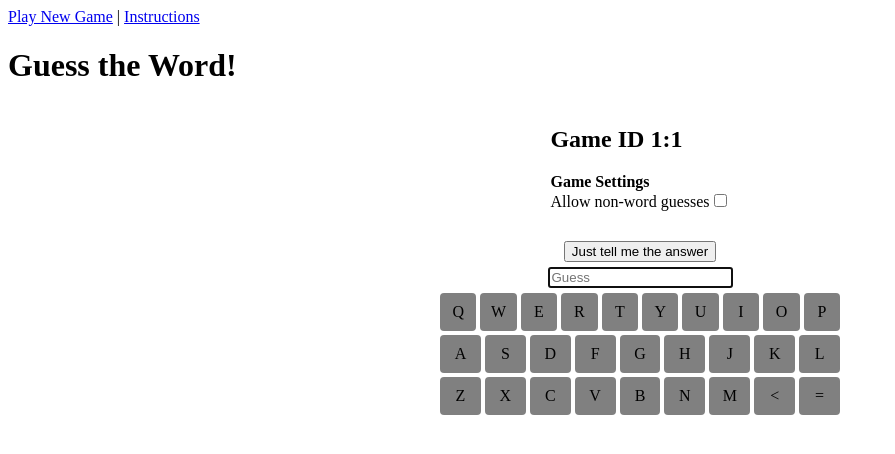
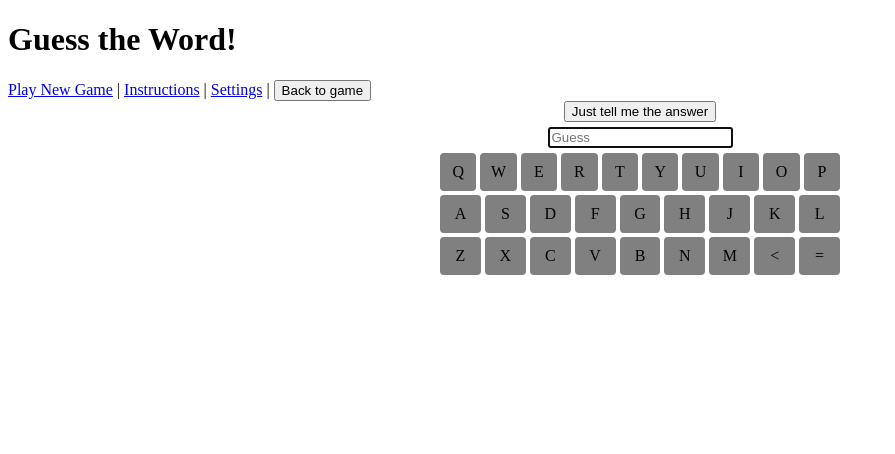
Before and after one commit to nbgraham/word-guessing, a React (Create React App) app: page /play/1/1 in a window 1280 px wide. Shown: the top 454 px of the page, without its empty margins (0-895 px from the left). Built offline with nearby package versions, Linux system fonts and the light colour scheme.

Commit message:
pull out settings page

```diff
--- a/src/App.tsx
+++ b/src/App.tsx
@@ -1,18 +1,24 @@
 import React from "react";
 import { Routes, Route, Link, Navigate, useNavigate } from "react-router-dom";
 import { Play, PlayNew } from "./play";
+import { Settings } from "./settings";
 
 const App: React.FC = () => {
+  const navigate = useNavigate();
+
   return (
     <div className="App">
+      <h1>Guess the Word!</h1>
       <nav>
-        <Link to="/play/new">Play New Game</Link>&nbsp;|&nbsp;
-        <Link to="/instructions">Instructions</Link>
+        <Link to="/play/new">Play New Game</Link> |&nbsp;
+        <Link to="/instructions">Instructions</Link> |&nbsp;
+        <Link to="/settings">Settings</Link> |&nbsp;
+        <button onClick={() => navigate(-1)}>Back to game</button>
       </nav>
-      <h1>Guess the Word!</h1>
       <Routes>
         <Route path="/" element={<Navigate replace to="/play/new" />} />
         <Route path="instructions" element={<Instructions />} />
+        <Route path="settings" element={<Settings />} />
         <Route path="play/new" element={<PlayNew />} />
         <Route path="play/:wordBankId/:answerId" element={<Play />} />
       </Routes>
@@ -21,8 +27,6 @@ const App: React.FC = () => {
 };
 
 const Instructions: React.FC = () => {
-  const navigate = useNavigate();
-
   return (
     <div>
       Guess the 5-letter word! <br />
@@ -32,7 +36,6 @@ const Instructions: React.FC = () => {
         <li>Yellow means the letter is in the word, but not in that spot</li>
         <li>No color means the letter is not in the word</li>
       </ul>
-      <button onClick={() => navigate(-1)}>Back to game</button>
     </div>
   );
 };
--- a/src/play.tsx
+++ b/src/play.tsx
@@ -8,15 +8,14 @@ import React, {
   useState,
 } from "react";
 import { unique } from "./array";
-import { Observable, useObservable } from "./observable";
+import { useObservable } from "./observable";
 import { isAWord, useAnswer, useNewAnswer } from "./words";
 import { Navigate, useParams } from "react-router-dom";
+import { $allowNonWordGuesses } from "./settings";
 
 const SIZE = 5;
 const BACKSPACE = "<";
 const SUBMIT = "=";
-
-const $allowNonWordGuesses = new Observable(false);
 
 export const PlayNew: React.FC = () => {
   const answer = useNewAnswer();
@@ -38,8 +37,6 @@ export const Play: React.FC = () => {
   );
   const answer = useAnswer(answerObject);
 
-  const [allowNonWordGuesses, setAllowNonWordGuesses] =
-    useObservable($allowNonWordGuesses);
 
   return (
     <div
@@ -50,37 +47,7 @@ export const Play: React.FC = () => {
         gap: 30,
       }}
     >
-      <div>
-        <h2>
-          Game ID {wordBankId}:{answerId}
-        </h2>
-        <strong>Game Settings</strong>
-        <Checkbox
-          label="Allow non-word guesses"
-          checked={allowNonWordGuesses}
-          onChange={setAllowNonWordGuesses}
-        />
-      </div>
-
       {answer && <Game key={answer} answer={answer} />}
-    </div>
-  );
-};
-
-const Checkbox: React.FC<{
-  label: string;
-  checked: boolean;
-  onChange: (checked: boolean) => void;
-}> = ({ label, checked, onChange }) => {
-  const toggle = () => onChange(!checked);
-  return (
-    <div>
-      <label onClick={toggle}>{label}</label>
-      <input
-        type="checkbox"
-        checked={checked}
-        onChange={(event) => onChange(event.target.checked)}
-      />
     </div>
   );
 };
@@ -135,11 +102,13 @@ const Game: React.FC<{
         gap: 5,
       }}
     >
-      <div>
-        <button onClick={() => handleSubmitGuess(answer)}>
-          Just tell me the answer
-        </button>
-      </div>
+      {!won && (
+        <div>
+          <button onClick={() => handleSubmitGuess(answer)}>
+            Just tell me the answer
+          </button>
+        </div>
+      )}
       {guesses.map((guess, index) => (
         <WordResult key={index} guessStatus={guess} />
       ))}
--- /dev/null
+++ b/src/settings.tsx
@@ -0,0 +1,43 @@
+import { Observable, useObservable } from "./observable";
+
+export const $allowNonWordGuesses = new Observable(false);
+
+export const Settings: React.FC = () => {
+  const [allowNonWordGuesses, setAllowNonWordGuesses] =
+    useObservable($allowNonWordGuesses);
+
+  const wordBankId = 0;
+  const answerId = 0;
+
+  return (
+    <div>
+      <h2>Game Settings</h2>
+      <div>
+        Current Game ID {wordBankId}:{answerId}
+      </div>
+      <Checkbox
+        label="Allow non-word guesses"
+        checked={allowNonWordGuesses}
+        onChange={setAllowNonWordGuesses}
+      />
+    </div>
+  );
+};
+
+const Checkbox: React.FC<{
+  label: string;
+  checked: boolean;
+  onChange: (checked: boolean) => void;
+}> = ({ label, checked, onChange }) => {
+  const toggle = () => onChange(!checked);
+  return (
+    <div>
+      <label onClick={toggle}>{label}</label>
+      <input
+        type="checkbox"
+        checked={checked}
+        onChange={(event) => onChange(event.target.checked)}
+      />
+    </div>
+  );
+};
```
